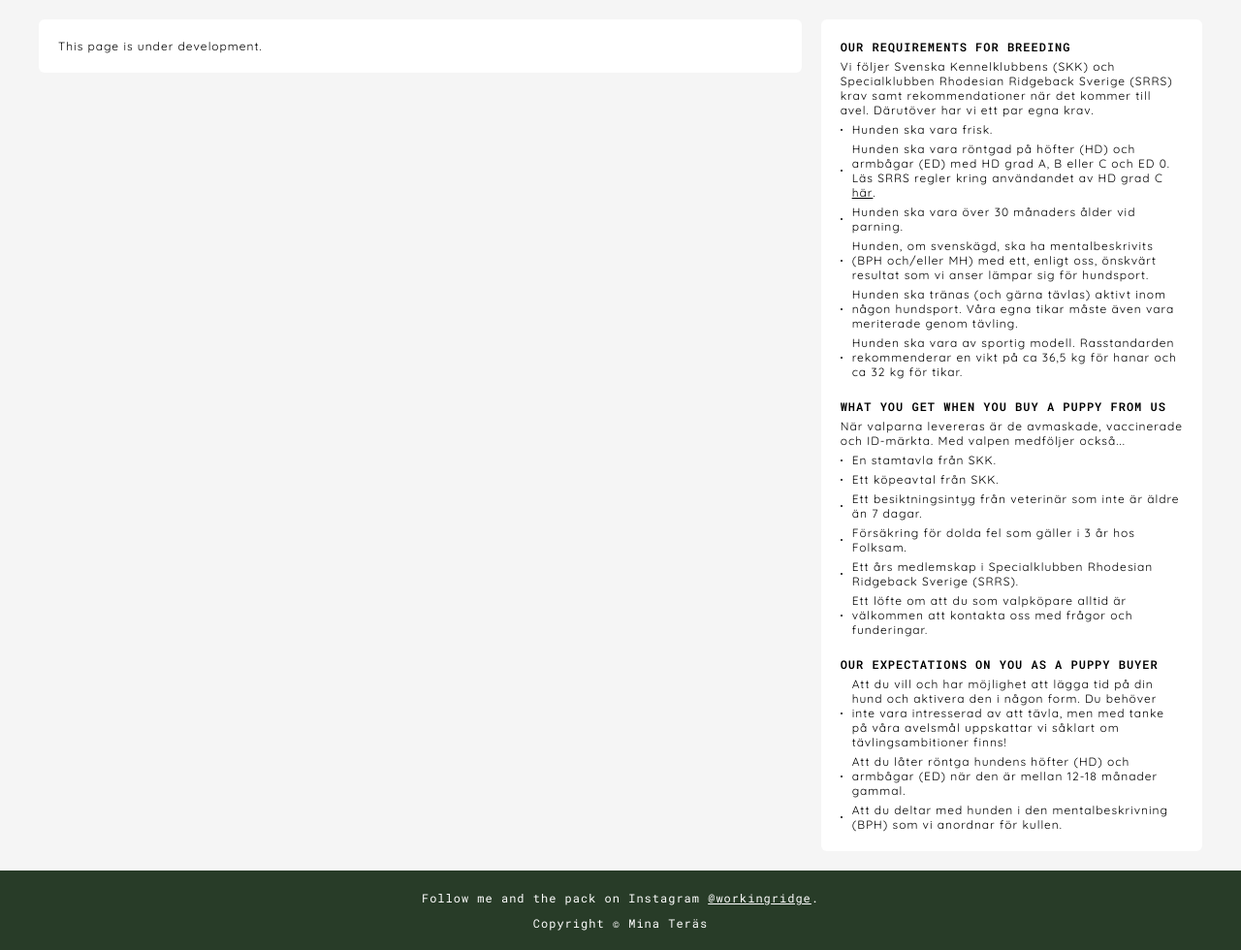
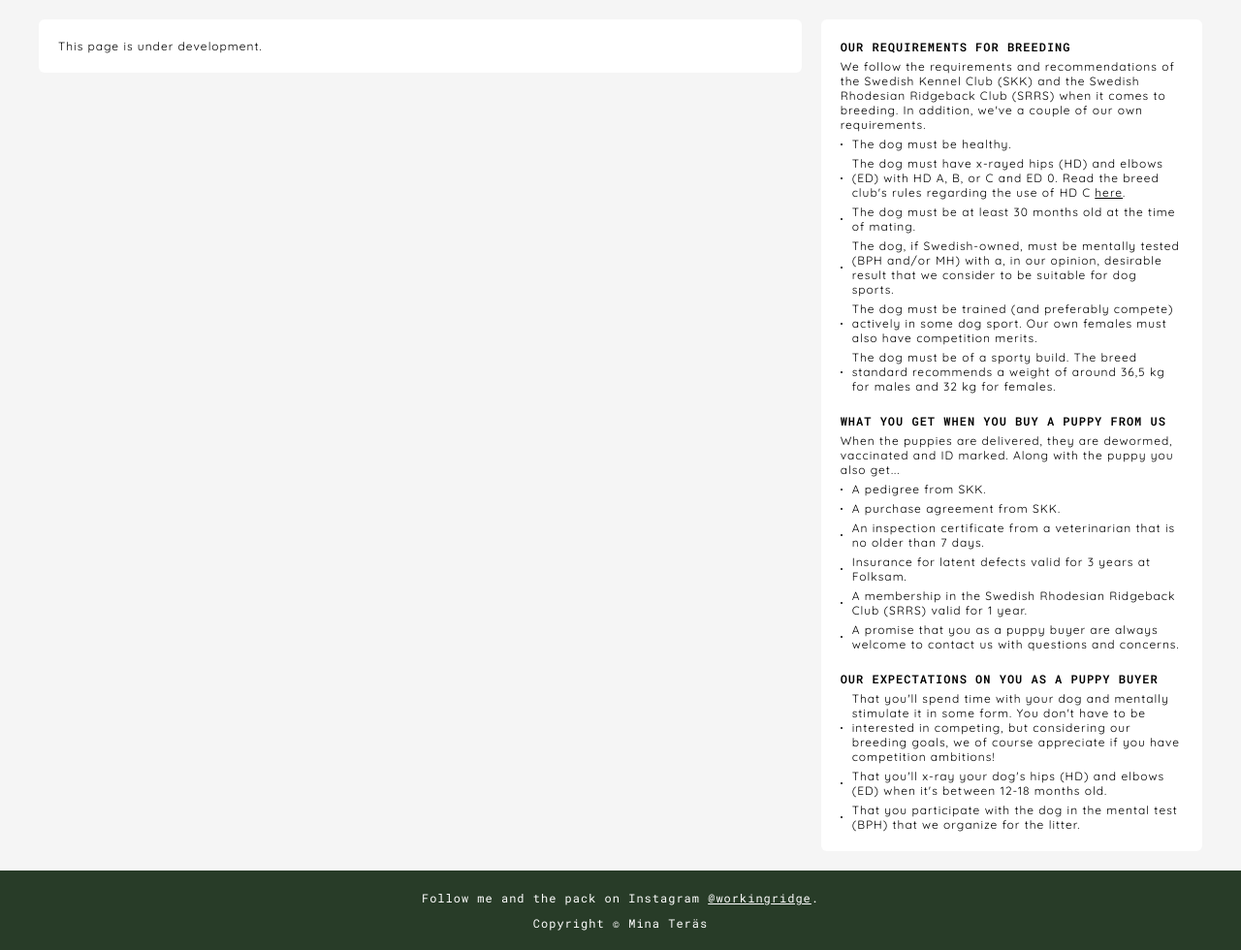
Before and after one commit to minateras/ridgerunner_project, a Django app: page /about_us/ in a window 1280 px wide. Shown: the part 181-1161 px from the top of the page at 97% size. Run offline with Django 5.2, Linux system fonts and the light colour scheme.

Commit message:
improved internationalization

```diff
--- a/ridgerunner_app/templates/ridgerunner_app/about_us.html
+++ b/ridgerunner_app/templates/ridgerunner_app/about_us.html
@@ -54,64 +54,61 @@
             <div class="sidebar">
                 <section>
                     <h1>{% translate "Our requirements for breeding"|upper %}</h1>
-                    <p>
-                        Vi följer Svenska Kennelklubbens (SKK) och Specialklubben Rhodesian Ridgeback Sverige (SRRS) krav samt rekommendationer när det kommer till avel.
-                        Därutöver har vi ett par egna krav.
-                    </p>
+                    <p>{% translate "We follow the requirements and recommendations of the Swedish Kennel Club (SKK) and the Swedish Rhodesian Ridgeback Club (SRRS) when it comes to breeding. In addition, we've a couple of our own requirements." %}</p>
                     <ul>
                         <li>
                             <div class="bullet"></div>
-                            <p>Hunden ska vara frisk.</p>
+                            <p>{% translate "The dog must be healthy." %}</p>
                         </li>
                         <li>
                             <div class="bullet"></div>
-                            <p>Hunden ska vara röntgad på höfter (HD) och armbågar (ED) med HD grad A, B eller C och ED 0. Läs SRRS regler kring användandet av HD grad C <a href="http://www.srrs.org/srrs/avel/tjanster/valphanvisning" target="_blank">här</a>.</p>
+                            <p>{% translate "The dog must have x-rayed hips (HD) and elbows (ED) with HD A, B, or C and ED 0. Read the breed club's rules regarding the use of HD C" %} <a href="http://www.srrs.org/srrs/avel/tjanster/valphanvisning" target="_blank">{% translate "here" %}</a>.</p>
                         </li>
                         <li>
                             <div class="bullet"></div>
-                            <p>Hunden ska vara över 30 månaders ålder vid parning.</p>
+                            <p>{% translate "The dog must be at least 30 months old at the time of mating." %}</p>
                         </li>
                         <li>
                             <div class="bullet"></div>
-                            <p>Hunden, om svenskägd, ska ha mentalbeskrivits (BPH och/eller MH) med ett, enligt oss, önskvärt resultat som vi anser lämpar sig för hundsport.</p>
+                            <p>{% translate "The dog, if Swedish-owned, must be mentally tested (BPH and/or MH) with a, in our opinion, desirable result that we consider to be suitable for dog sports." %}</p>
                         </li>
                         <li>
                             <div class="bullet"></div>
-                            <p>Hunden ska tränas (och gärna tävlas) aktivt inom någon hundsport. Våra egna tikar måste även vara meriterade genom tävling.</p>
+                            <p>{% translate "The dog must be trained (and preferably compete) actively in some dog sport. Our own females must also have competition merits." %}</p>
                         </li>
                         <li>
                             <div class="bullet"></div>
-                            <p>Hunden ska vara av sportig modell. Rasstandarden rekommenderar en vikt på ca 36,5 kg för hanar och ca 32 kg för tikar.</p>
+                            <p>{% translate "The dog must be of a sporty build. The breed standard recommends a weight of around 36,5 kg for males and 32 kg for females." %}</p>
                         </li>
                     </ul>
                 </section>
                 <section>
                     <h1>{% translate "What you get when you buy a puppy from us"|upper %}</h1>
-                    <p>När valparna levereras är de avmaskade, vaccinerade och ID-märkta. Med valpen medföljer också...</p>
+                    <p>{% translate "When the puppies are delivered, they are dewormed, vaccinated and ID marked. Along with the puppy you also get..." %}</p>
                     <ul>
                         <li>
                             <div class="bullet"></div>
-                            <p>En stamtavla från SKK.</p>
+                            <p>{% translate "A pedigree from SKK." %}</p>
                         </li>
                         <li>
                             <div class="bullet"></div>
-                            <p>Ett köpeavtal från SKK.</p>
+                            <p>{% translate "A purchase agreement from SKK." %}</p>
                         </li>
                         <li>
                             <div class="bullet"></div>
-                            <p>Ett besiktningsintyg från veterinär som inte är äldre än 7 dagar.</p>
+                            <p>{% translate "An inspection certificate from a veterinarian that is no older than 7 days." %}</p>
                         </li>
                         <li>
                             <div class="bullet"></div>
-                            <p>Försäkring för dolda fel som gäller i 3 år hos Folksam.</p>
+                            <p>{% translate "Insurance for latent defects valid for 3 years at Folksam." %}</p>
                         </li>
                         <li>
                             <div class="bullet"></div>
-                            <p>Ett års medlemskap i Specialklubben Rhodesian Ridgeback Sverige (SRRS).</p>
+                            <p>{% translate "A membership in the Swedish Rhodesian Ridgeback Club (SRRS) valid for 1 year." %}</p>
                         </li>
                         <li>
                             <div class="bullet"></div>
-                            <p>Ett löfte om att du som valpköpare alltid är välkommen att kontakta oss med frågor och funderingar.</p>
+                            <p>{% translate "A promise that you as a puppy buyer are always welcome to contact us with questions and concerns." %}</p>
                         </li>
                     </ul>
                 </section>
@@ -120,15 +117,15 @@
                     <ul>
                         <li>
                             <div class="bullet"></div>
-                            <p>Att du vill och har möjlighet att lägga tid på din hund och aktivera den i någon form. Du behöver inte vara intresserad av att tävla, men med tanke på våra avelsmål uppskattar vi såklart om tävlingsambitioner finns!</p>
+                            <p>{% translate "That you'll spend time with your dog and mentally stimulate it in some form. You don't have to be interested in competing, but considering our breeding goals, we of course appreciate if you have competition ambitions!" %}</p>
                         </li>
                         <li>
                             <div class="bullet"></div>
-                            <p>Att du låter röntga hundens höfter (HD) och armbågar (ED) när den är mellan 12-18 månader gammal.</p>
+                            <p>{% translate "That you'll x-ray your dog's hips (HD) and elbows (ED) when it's between 12-18 months old." %}</p>
                         </li>
                         <li>
                             <div class="bullet"></div>
-                            <p>Att du deltar med hunden i den mentalbeskrivning (BPH) som vi anordnar för kullen.</p>
+                            <p>{% translate "That you participate with the dog in the mental test (BPH) that we organize for the litter." %}</p>
                         </li>
                     </ul>
                 </section>
--- a/ridgerunner_app/templates/ridgerunner_app/contact_us.html
+++ b/ridgerunner_app/templates/ridgerunner_app/contact_us.html
@@ -74,9 +74,9 @@
             <div class="sidebar">
                 <section>
                     <h1>{% translate "Information"|upper %}</h1>
-                    <p>För att minimera risken för spammejl har vi valt att använda ett kontaktformulär. För att vi ska kunna svara dig måste du ange din mejladress, men du kan också ange ditt telefonnummer om du önskar höras på telefon.</p>
-                    <p>Du är välkommen att kontakta oss om du har någon fundering, vill träffa oss och våra hundar eller om du vill skriva upp dig på vår väntelista och därmed anmäla ditt intresse för en valp.</p>
-                    <p>Vi tar gärna emot tips på hanhundar. Läs igenom våra avelsmål under <a href="{% url "about_us" %}">{% translate "About us" %}</a> så får du en idé vad vi letar efter.</p> {% comment %}TODO Tack vare Minas sidoprojekt, <a href="">Workingridge</a>, har vi bra koll på rasens svenska individer. Tips på utländska hundar är därför av särskilt intresse.{% endcomment %}
+                    <p>{% translate "To minimize the risk of spam emails, we use a contact form. In order for us to be able to reply, you must enter your email address, but you can also enter your phone number if you wish to talk over the phone." %}</p>
+                    <p>{% translate "You're welcome to contact us if you've any questions, want to meet us and our dogs, or if you want to sign up on our waiting list and register your interest in a puppy." %}</p>
+                    <p>{% translate "We welcome tips on males available for breeding. Read our breeding goals under" %} <a href="{% url "about_us" %}"> {% translate "About us" %}</a>{% translate "and you'll get an idea of what we're looking for." %}</p> {% comment %}TODO Thanks to Mina's side project, <a href="">Workingridge</a>, we've a good overview of the breed's Swedish individuals. Tips on foreign individuals are therefore of particular interest.{% endcomment %}
                 </section>
             </div>
         </main>
```
Also changed, not shown: ridgerunner_app/locale/en/LC_MESSAGES/django.po, ridgerunner_app/locale/sv/LC_MESSAGES/django.po.
